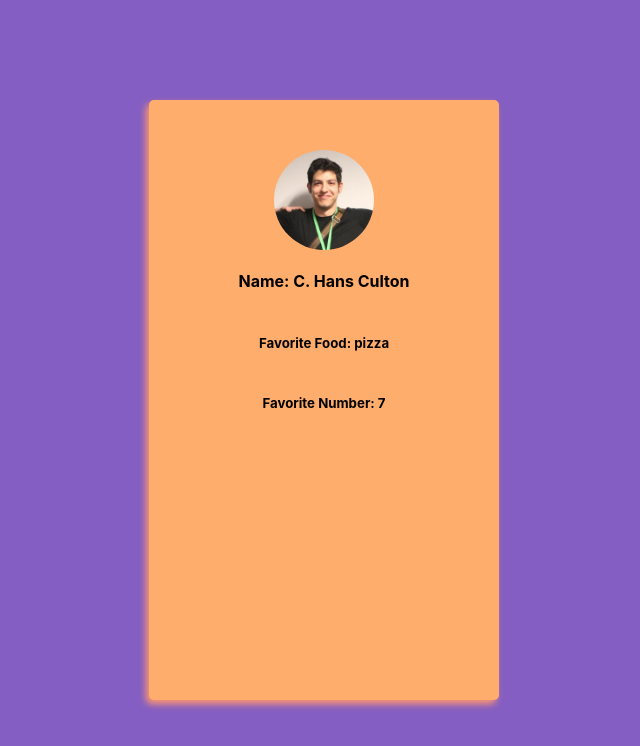
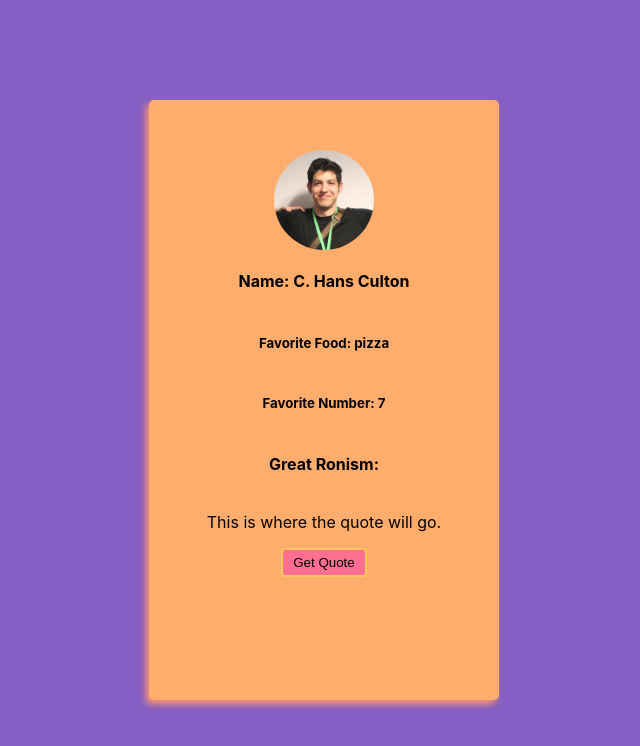
Before and after one commit to chculton/Gesture_ReactGuidelines, a React (Create React App) app in the folder gesture-guidelines/: page / in a window 1280 px wide. Shown: the top 746 px of the page, without its empty margins (316-956 px from the left). Built offline with nearby package versions, Linux system fonts and the light colour scheme; no server answers.

Commit message:
Calling API for remote quotes

```diff
--- a/gesture-guidelines/package.json
+++ b/gesture-guidelines/package.json
@@ -6,6 +6,7 @@
     "@testing-library/jest-dom": "^5.14.1",
     "@testing-library/react": "^11.2.7",
     "@testing-library/user-event": "^12.8.3",
+    "axios": "^0.21.1",
     "react": "^17.0.2",
     "react-dom": "^17.0.2",
     "react-scripts": "4.0.3",
--- a/gesture-guidelines/src/components/Card.js
+++ b/gesture-guidelines/src/components/Card.js
@@ -3,12 +3,14 @@ import React from "react";
 // locel imports
 import styles from "../styles/Card.module.css"
 import AboutMe from "../components/AboutMe";
+import QuoteBox from "../components/QuoteBox";
 
 function Card ( )
 {
     return  (
         <div className={styles.card}>
             <AboutMe name='C. Hans Culton' food='pizza' number={7} />
+            <QuoteBox/>
         </div>
     )
 }
--- /dev/null
+++ b/gesture-guidelines/src/components/QuoteBox.js
@@ -0,0 +1,17 @@
+import React from "react";
+
+// local imports
+import styles from "../styles/QuoteBox.module.css";
+
+function QuoteBox()
+{
+    return (
+        <div className={styles.box}>
+            <h4 className={styles.box__title}>Great Ronism:</h4>
+            <p className={styles.box__quote}>This is where the quote will go.</p>
+            <button className={styles.box__btn}>Get Quote</button>
+        </div>
+    )
+}
+
+export default QuoteBox;
--- a/gesture-guidelines/src/pages/MainContainer.js
+++ b/gesture-guidelines/src/pages/MainContainer.js
@@ -1,14 +1,44 @@
 //dependences
 import React, {Component} from 'react';
-
+import axios from 'axios';
 
 //local imports
 import styles from '../styles/MainContainer.module.css';
 import Card from '../components/Card';
 
+// https://ron-swanson-quotes.herokuapp.com/v2/quotes
 
 export class MainComponent extends Component
 {
+    // DATA: WILL STORE STRING FROM API CALL
+    state={data: ""}
+
+    // CALLS API FOR A QUOTE AND CALL updateState()
+    getSwansonQuote = async() => {
+        await axios ('https://ron-swanson-quotes.herokuapp.com/v2/quotes')
+        .then((res => {
+            const quote = res.data[0];
+            this.updateState(quote);
+        }))
+        .catch((error) => {
+            console.error("Error fetching data: ", error)
+        })
+        .finally(()=>console.log('getData function ran'))
+    }
+
+    // FUNCTION UPDATES STATE OF DATA
+    updateState=(quote) =>
+    {
+        this.setState({data: quote}, () => {
+            console.log(this.state.data)
+        })
+    }
+
+    componentDidMount()
+    {
+        this.getSwansonQuote();
+    }
+
     render (){
         return (
             <div className={styles.main}>
--- /dev/null
+++ b/gesture-guidelines/src/styles/QuoteBox.module.css
@@ -0,0 +1,25 @@
+.box{
+    display: flex;
+    flex-direction: column;
+    align-items: center;
+}
+
+.box__title{
+
+}
+
+.box__quote{
+    text-align: center;
+
+}
+
+.box__btn{
+    padding: 5px 10px;
+    background-color: #FF6F91;
+    border: 2px solid #FFC75F;
+    border-radius: 4px;
+}
+
+.box__btn:hover{
+    background-color: #F9F871;
+}
```
Also changed, not shown: 1 other file (tests, documents, lock files or other folders).
